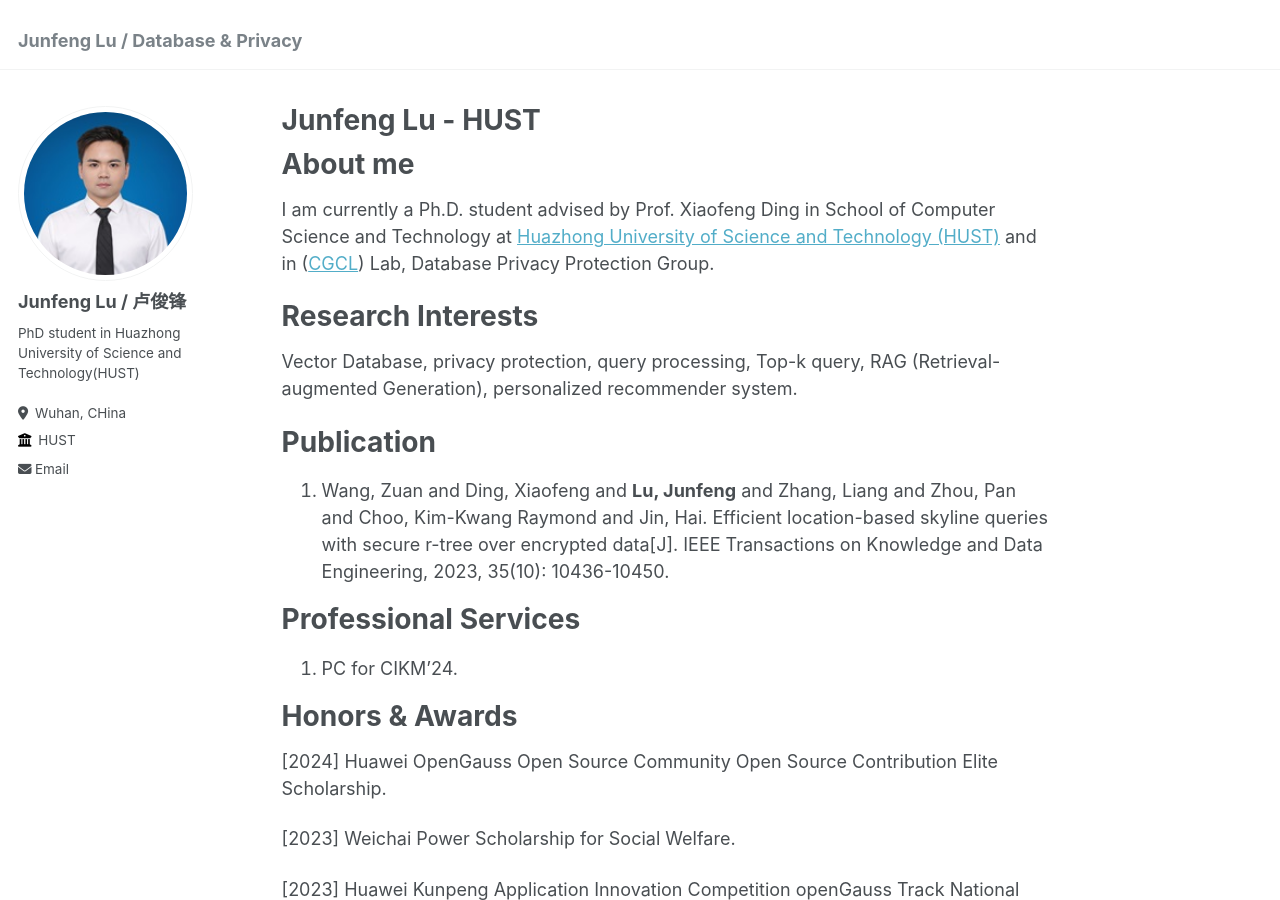
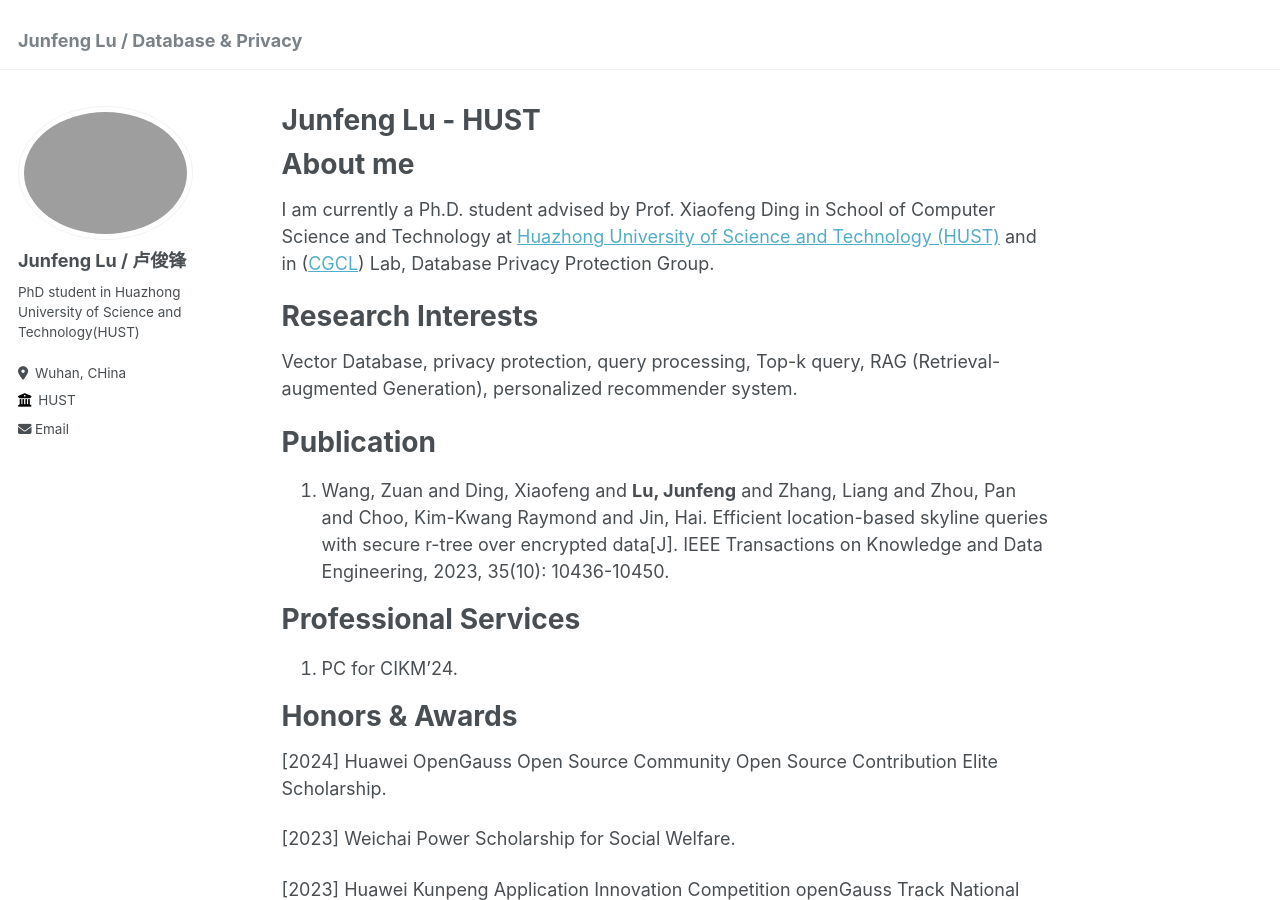
Before and after one commit to richardlujunfeng/richardloo, a Jekyll site: the page built from _pages/about.md, in a window 1280 px wide and 900 px high. Built offline with Jekyll 4.4.1, drawn with Linux system fonts in a browser that asks for light colours.

Commit message:
Update _config.yml

```diff
--- a/_config.yml
+++ b/_config.yml
@@ -21,7 +21,7 @@ repository               : "academicpages/academicpages.github.io"
 #               Additional customization can be done by editing /_includes/author-profile.html
 author:
   # Biographic information
-  avatar           : "profileme.jpg"
+  avatar           : "me2.jpg"
   name             : "Junfeng Lu / 卢俊锋"
   pronouns         : # example: "she/her"
   bio              : "PhD student in Huazhong University of Science and Technology(HUST)"
```
